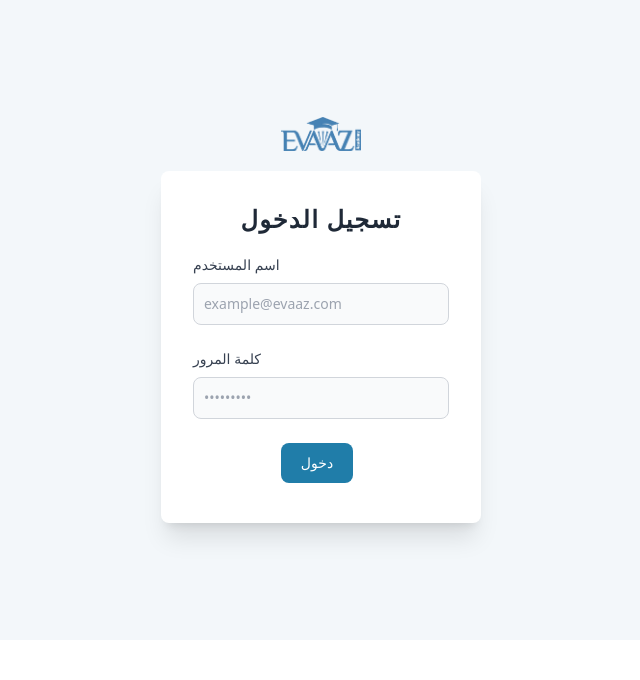
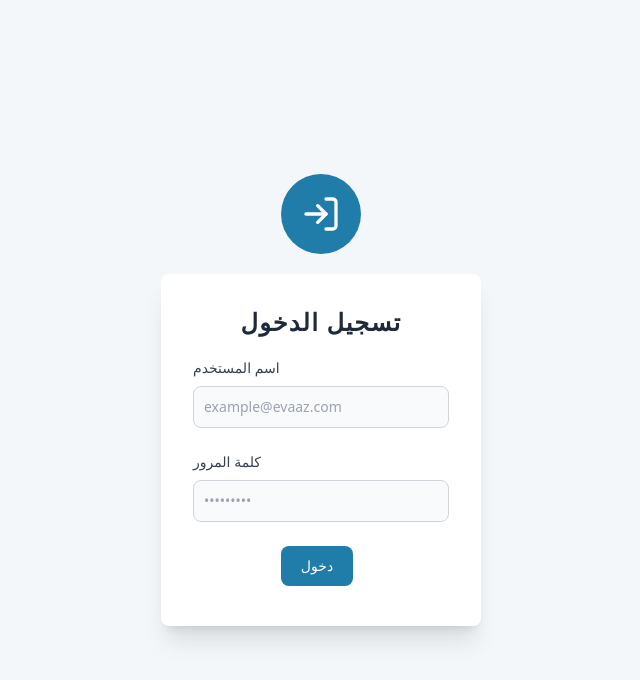
Before and after one commit to yousefsalah14/EvaazPollFront, a React (Vite) app: page /login in a window 1280 px wide. Shown: the top 680 px of the page, without its empty margins (319-959 px from the left). Built offline with nearby package versions, Linux system fonts and the light colour scheme.

Commit message:
Refactor routing in App component to use React Router's Routes and Navigate for improved navigation. Update Login component layout and styling, including a new icon and adjustments to form elements. Ensure consistent formatting and remove unused imports.

```diff
--- a/src/App.jsx
+++ b/src/App.jsx
@@ -1,50 +1,30 @@
-import { createBrowserRouter, RouterProvider } from 'react-router-dom'
+import { BrowserRouter as Router, Routes, Route, Navigate } from 'react-router-dom'
 import './App.css'
-import Layout from './components/Layout/Layout'
 import Login from './pages/Login/Login'
-import Home from './pages/Home/Home'
-import Form from './pages/Form/Form'
 import Schools from './pages/Schools/Schools'
-import { CountdownProvider } from './contexts/CountdownContext'
 import { AuthProvider } from './contexts/AuthContext'
 import ProtectedRoute from './components/ProtectedRoute/ProtectedRoute'
-import Notfound from './components/Notfound/Notfound'
-
-const routers = createBrowserRouter([
-  {
-    path: '/',
-    element: <Layout />,
-    children: [
-      { index: true, element: <Home /> },
-      { path: 'form', element: <Form /> },
-    ]
-  },
-  {
-    path: '/login',
-    element: <Login />
-  },
-  {
-    path: '/schools',
-    element: (
-      <ProtectedRoute>
-        <Schools />
-      </ProtectedRoute>
-    )
-  },
-  {
-    path: '*',
-    element: <Notfound />
-  },
-])
 
 function App() {
   return (
     <AuthProvider>
-      <CountdownProvider>
-        <RouterProvider router={routers} />
-      </CountdownProvider>
+      <Router>
+        <Routes>
+          <Route path="/login" element={<Login />} />
+          <Route
+            path="/schools"
+            element={
+              <ProtectedRoute>
+                <Schools />
+              </ProtectedRoute>
+            }
+          />
+          <Route path="/" element={<Navigate to="/login" replace />} />
+          <Route path="*" element={<Navigate to="/login" replace />} />
+        </Routes>
+      </Router>
     </AuthProvider>
-  )
+  );
 }
 
 export default App
--- a/src/pages/Login/Login.jsx
+++ b/src/pages/Login/Login.jsx
@@ -1,11 +1,11 @@
 import { useFormik } from 'formik';
 import { object, string } from 'yup';
-import logo from '../../assets/images/evaazlogo.webp';
 import { useState, useEffect } from 'react';
 import { ThreeDots } from 'react-loader-spinner';
 import axios from 'axios';
 import { useNavigate } from 'react-router-dom';
-import { useAuth } from '../../contexts/AuthContext';
+import { useAuth } from '../../contexts/AuthContext.jsx';
+import { LogIn } from 'lucide-react';
 
 export default function Login() {
   const [apiError, setApiError] = useState(null);
@@ -69,10 +69,10 @@ export default function Login() {
   });
 
   return (
-    <div className="bg-base-color dark:bg-gray-900 flex justify-center items-center py-8 min-h-[80vh]">
-      <div className="w-full flex flex-col items-center justify-center space-y-5 ">
-        <div className="w-20">
-          <img className="w-full" src={logo} loading="lazy" alt="Evaaz logo" />
+    <div className="bg-base-color dark:bg-gray-900 flex justify-center items-center py-8 min-h-screen">
+      <div className="w-full flex flex-col items-center justify-center space-y-5">
+        <div className="w-20 h-20 bg-primary rounded-full flex items-center justify-center">
+          <LogIn className="w-10 h-10 text-white" />
         </div>
         <form onSubmit={formik.handleSubmit} className="w-4/5 lg:w-1/4 p-8 bg-white shadow-xl rounded-lg">
           <div className="text-center text-gray-800 font-bold tracking-wider text-2xl mb-5">تسجيل الدخول</div>
@@ -85,7 +85,7 @@ export default function Login() {
               onChange={formik.handleChange}
               onBlur={formik.handleBlur}
               value={formik.values.username}
-              className="bg-gray-50 border border-gray-300 text-gray-900 text-sm rounded-lg focus:ring-blue-500 focus:border-blue-500 block w-full p-2.5 outline-none "
+              className="bg-gray-50 border border-gray-300 text-gray-900 text-sm rounded-lg focus:ring-blue-500 focus:border-blue-500 block w-full p-2.5 outline-none"
               placeholder="example@evaaz.com"
             />
             {formik.touched.username && formik.errors.username ? (
@@ -93,7 +93,7 @@ export default function Login() {
             ) : null}
           </div>
           <div className="mb-6">
-            <label htmlFor="password" className="block mb-2 text-sm font-medium text-gray-700 ">كلمة المرور</label>
+            <label htmlFor="password" className="block mb-2 text-sm font-medium text-gray-700">كلمة المرور</label>
             <input
               type="password"
               id="password"
@@ -110,7 +110,11 @@ export default function Login() {
           </div>
           {apiError && <div className="mb-4 text-sm text-red-500 text-center">{apiError}</div>}
           <div className="w-fit m-auto">
-            <button type="submit" disabled={loading} className="text-white bg-primary hover:bg-secondary focus:ring-4 focus:outline-none focus:ring-blue-300 font-medium rounded-lg text-sm px-5 py-2.5 text-center me-2 mb-2">
+            <button
+              type="submit"
+              disabled={loading}
+              className="text-white bg-primary hover:bg-secondary focus:ring-4 focus:outline-none focus:ring-blue-300 font-medium rounded-lg text-sm px-5 py-2.5 text-center me-2 mb-2 disabled:opacity-50 disabled:cursor-not-allowed"
+            >
               {loading ? (
                 <ThreeDots visible={true} height="20" width="43" color="white" radius="9" ariaLabel="three-dots-loading" />
               ) : (
```
Also changed, not shown: src/contexts/AuthContext.jsx (line endings or trailing spaces).
